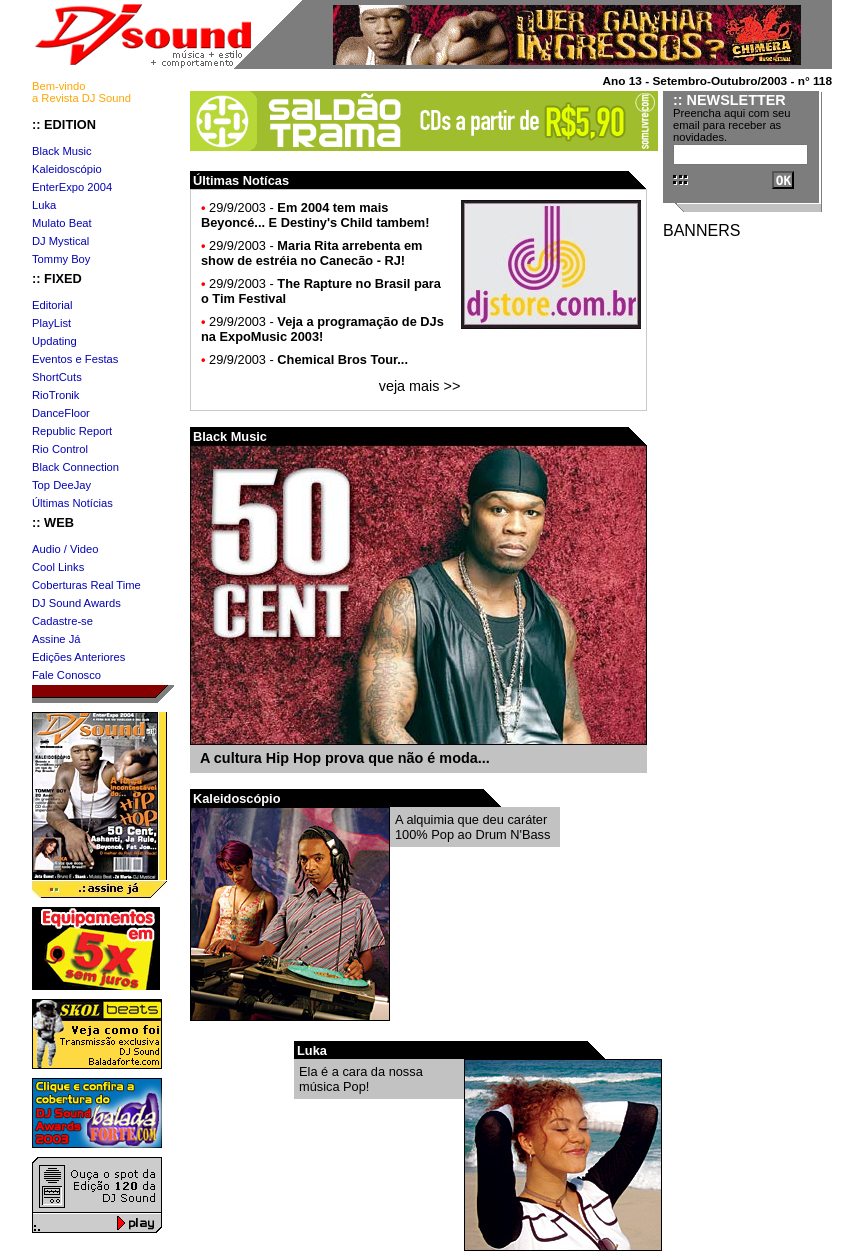
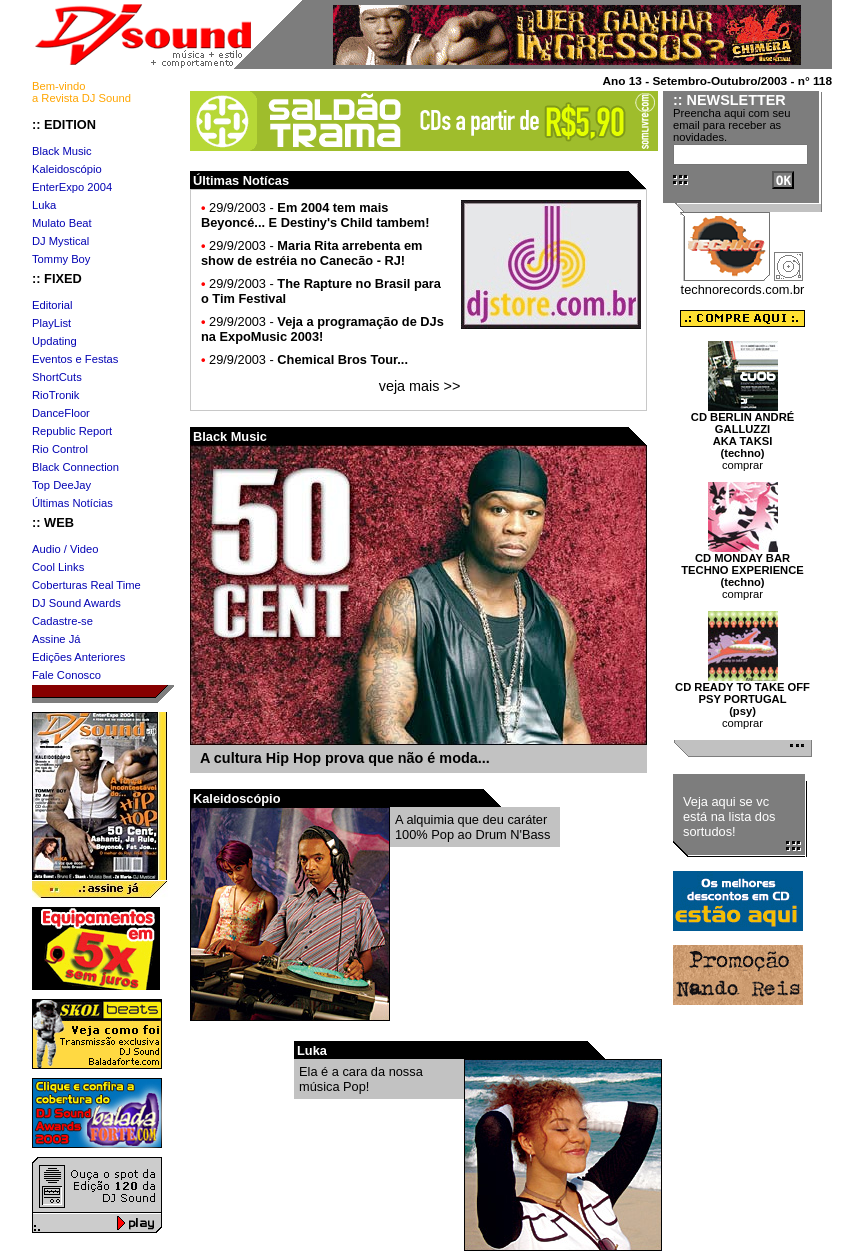
Before and after one commit to KlaudioSilva/dj-sound-clone, a plain HTML site: page index.html in a window 1280 px wide. Shown: the top 1251 px of the page, without its empty margins (208-1071 px from the left). Drawn offline with Linux system fonts and the light colour scheme.

Commit message:
06-01-24

```diff
--- a/css/style.css
+++ b/css/style.css
@@ -352,6 +352,7 @@ body{
     margin: 0;
 }
 
+/* últimos links do conteúdo principal */
 #conteudo-principal .end-page{
     width: 468px;
     height: 20px;
@@ -374,12 +375,14 @@ body{
     text-decoration: underline;
 }
 
+/*** formatando o conteúdo da coluna lateral direita ***/
 #conteudo-lateral{
     width: 159px;
     margin-left: 5px;
     float: left;
 }
 
+/* box formulário da newsletter */
 #conteudo-lateral .newsletter{
     width: 156px;
     height: 112px;
@@ -441,3 +444,79 @@ body{
     float: right;
     margin-top: -130px;
 }
+
+/* techno records */
+#conteudo-lateral .techno{
+    text-align: center;
+    margin-top: -10px;
+}
+
+#conteudo-lateral .techno p{
+    font-size: 0.8em;
+    margin-top: -3px;
+}
+
+#conteudo-lateral .techno a{
+    color: #000000;
+    text-decoration: none;
+}
+
+#conteudo-lateral .techno a:hover{
+    text-decoration: underline;
+}
+
+/* compre aqui e discos */
+#conteudo-lateral .compre-aqui{
+    text-align: center;
+}
+
+#conteudo-lateral .compre-aqui .compre{
+    margin-bottom: 10px;
+}
+
+#conteudo-lateral .compre-aqui p{
+    font-size: 0.7em;
+    font-weight: bold;
+    margin-top: -4px;
+}
+
+#conteudo-lateral .compre-aqui a{
+    text-decoration: none;
+    color: #000000;
+}
+
+#conteudo-lateral .compre-aqui span{
+    font-weight: normal;
+}
+
+/* banners diversos */
+#conteudo-lateral .sortudos{
+    width: 132px;
+    height: 67px;
+    margin-left: 10px;
+    background: #7d7d7d;
+}
+
+#conteudo-lateral .sortudos p{
+    margin-left: 10px;
+    margin-right: 20px;
+    padding-top: 20px;
+    margin-bottom: 0;
+    font-size: 0.8em;
+    color: #ffffff;
+}
+
+#conteudo-lateral .base-2{
+    margin-left: 10px;
+}
+
+#conteudo-lateral .lado-2{
+    margin-top: -80px;
+    margin-left: -6px;
+}
+
+/*----------------------------------------*/
+#conteudo-lateral .banners{
+    margin-top: 10px;
+    margin-left: 10px;
+}
--- a/index.html
+++ b/index.html
@@ -263,6 +263,8 @@
 
             <!-- conteúdo da coluna direita -->
             <aside id="conteudo-lateral">
+
+                <!-- newsletter -->
                 <div class="caixa">
                     <div class="newsletter">
                         <span>:: NEWSLETTER</span>
@@ -279,14 +281,57 @@
                     <img class="lado" src="images/img_compre05.gif">
                 </div>
 
+                <!-- technorecords -->
+                <div class="techno">
+                    <a href="#"><img src="images/lg_techno.gif"></a>
+                    <img src="images/img_compre10.gif" alt="">
+                    <a href="#"><p>technorecords.com.br</p></a>
+                </div>
 
-                <div class="banners">
-                    BANNERS
+                <div class="compre-aqui">
+                    <img class="compre" src="images/img_compre03.gif">
+
+                    <img src="images/techno_disco01.jpg">
+                    <p>
+                        CD BERLIN ANDRÉ GALLUZZI<br> AKA TAKSI<br>
+                        <a href="#">(techno)<br> <span>comprar</span></a>
+                    </p>
+
+                    <img src="images/techno_disco02.jpg">
+                    <p>
+                        CD MONDAY BAR<br> TECHNO EXPERIENCE<br>
+                        <a href="#">(techno)<br> <span>comprar</span></a>
+                    </p>
+
+                    <img src="images/techno_disco03.jpg">
+                    <p>
+                        CD READY TO TAKE OFF PSY PORTUGAL<br>
+                        <a href="#">(psy)<br> <span>comprar</span></a>
+                    </p>
+
+                    <img src="images/img_compre07.gif">
                 </div>
+
+                <!-- banners -->
+                <div>
+                    <div class="caixa-2">
+                        <div class="sortudos">
+                            <p>
+                                Veja aqui se vc está na lista dos sortudos!
+                            </p>
+                        </div>
+                        <img class="base-2" src="images/img_promocoes3.gif">
+                        <img class="lado-2" src="images/img_promocoes2.gif">
+                    </div>
+
+                    <img  class="banners" src="images/banner_saraiva01.gif">
+                    <img  class="banners" src="images/banner_nandoreis120x60.gif">
+                </div>
+
             </aside>
 
             <!-- fim da página -->
-            <footer>
+            <footer style="clear: both;">
                 <div class="rodape-1">
 
                 </div>
```
